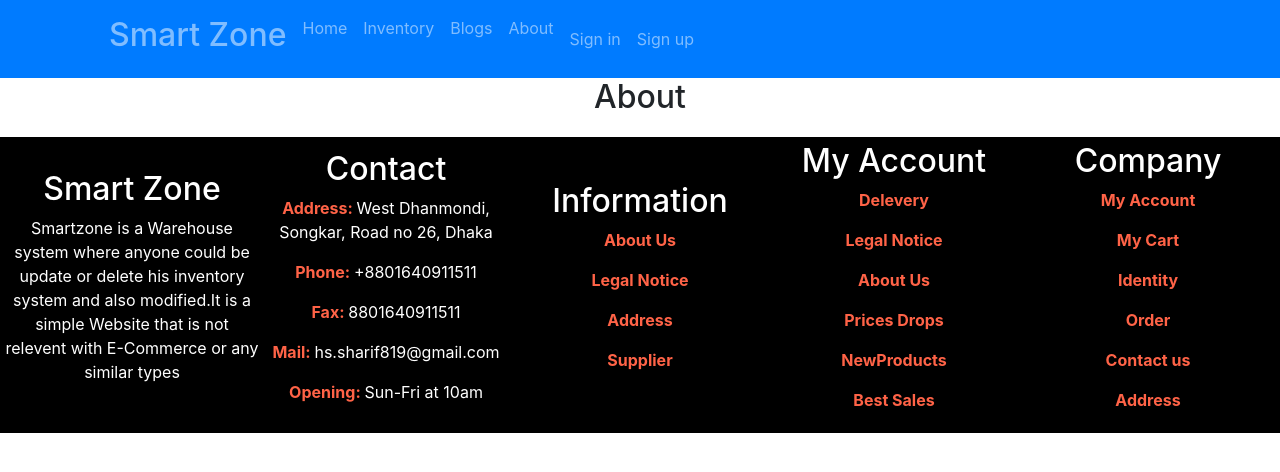
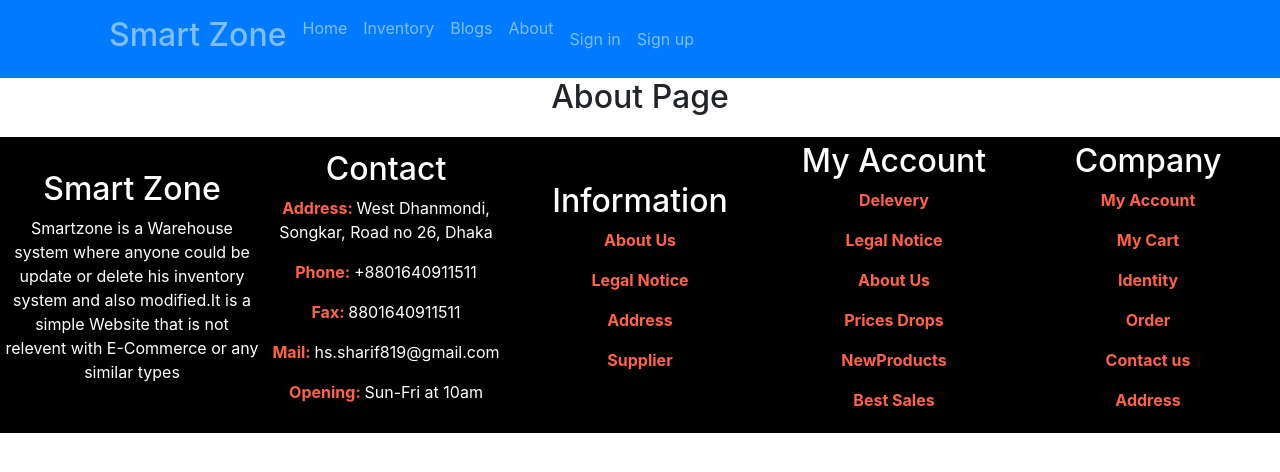
Before and after one commit to Sakhaut-Roky/warehouse-management-system-client, a React (Create React App) app: page /about in a window 1280 px wide. Shown: the top 472 px of the page. Built offline with nearby package versions, Linux system fonts and the light colour scheme; no server answers.

Commit message:
about page

```diff
--- a/src/pages/About/About.js
+++ b/src/pages/About/About.js
@@ -5,7 +5,7 @@ const About = () => {
     return (
         <div>
             <PageTitle title="About"></PageTitle>
-            <h2>About</h2>
+            <h2>About Page</h2>
         </div>
     );
 };
```
